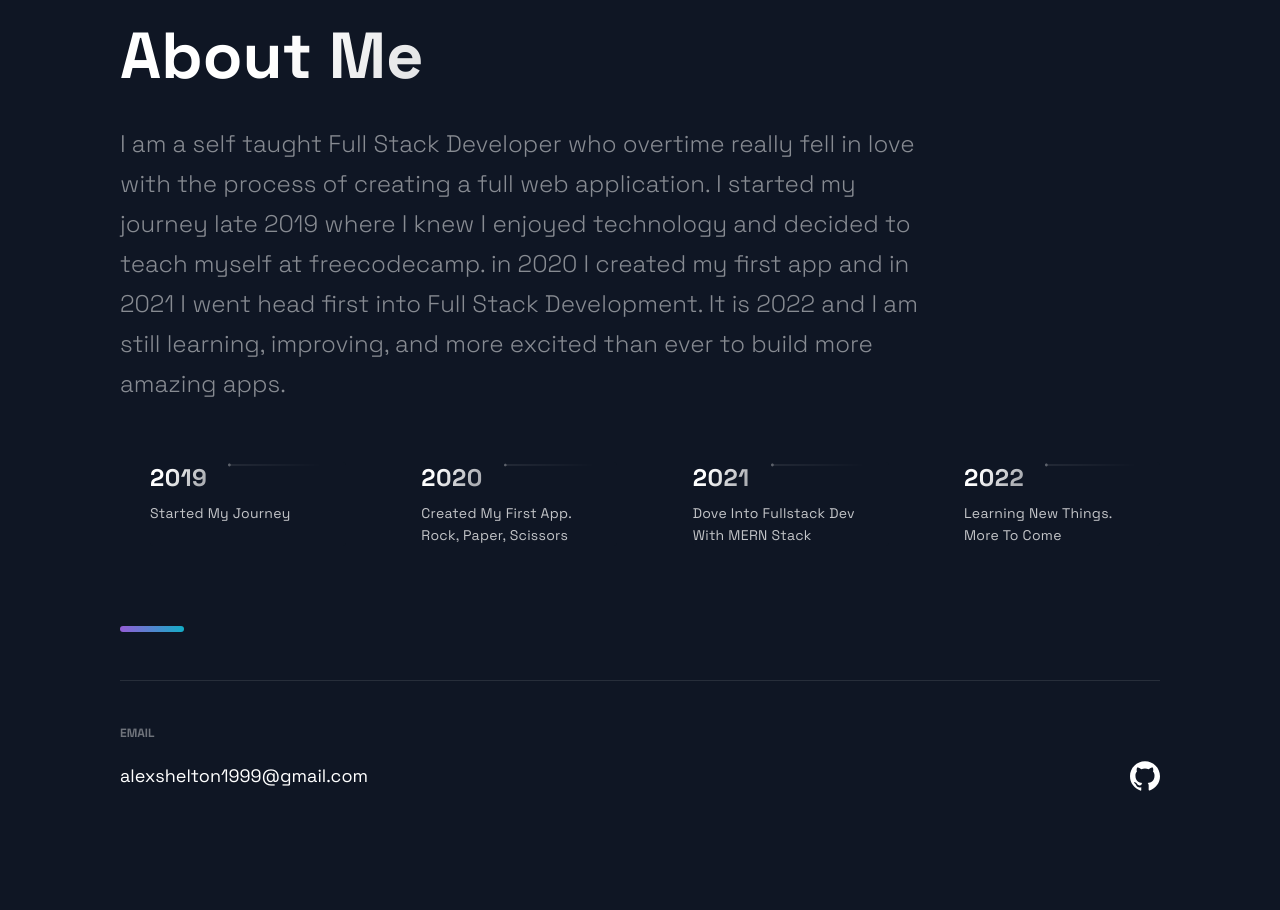
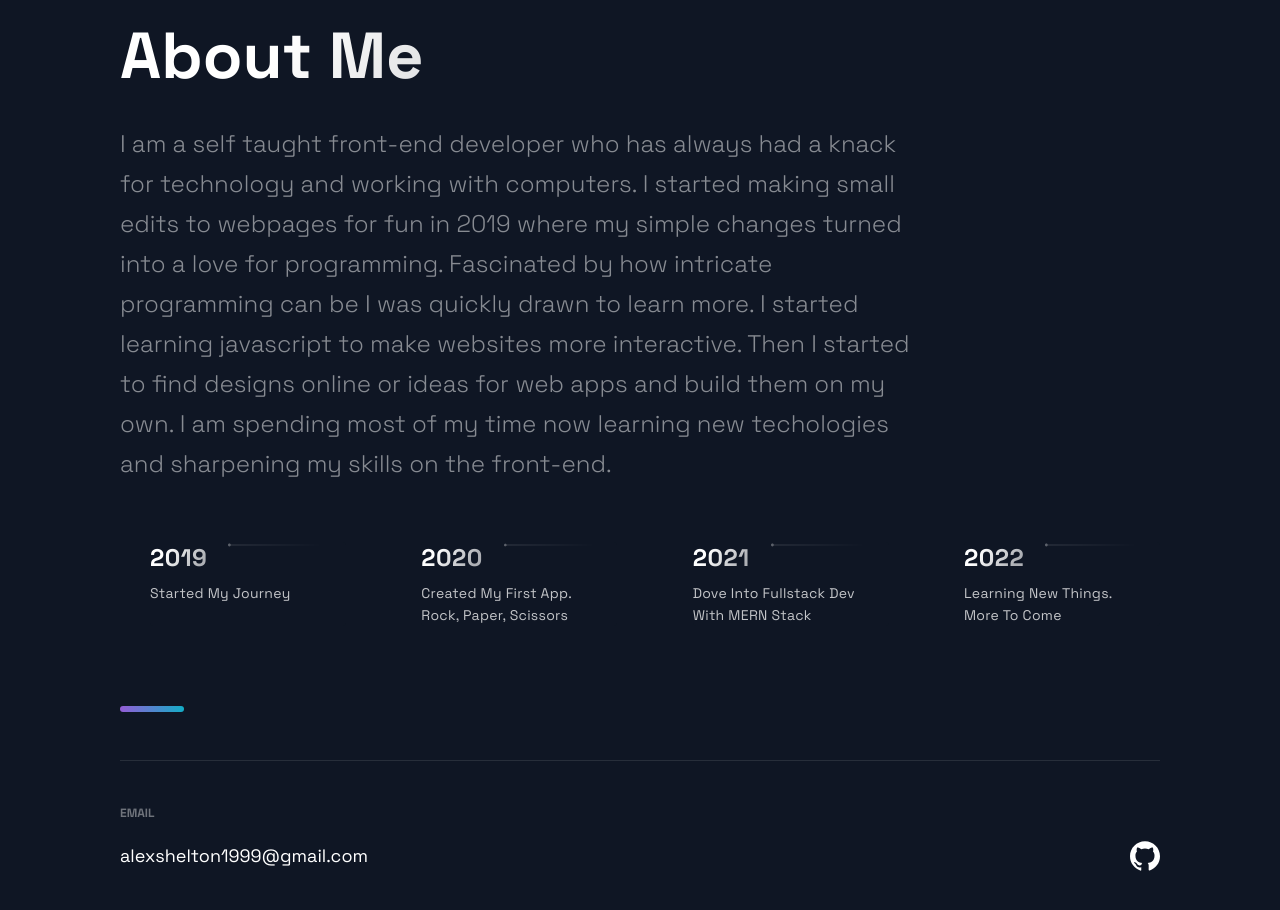
Before and after one commit to Wompato/Dev-Portfolio, a React (Create React App) app: page / in a window 1280 px wide. Shown: the part 3480-4390 px from the top of the page. Before the commit the page ends 4324 px from the top, so only its background shows below. Built offline with nearby package versions, Linux system fonts and the light colour scheme.

Commit message:
Update About.js
Edited the about me description

```diff
--- a/src/components/Sections/About.js
+++ b/src/components/Sections/About.js
@@ -6,13 +6,16 @@ function About() {
       <div className="divider-2"></div>
       <h2 className="section-heading">About Me</h2>
       <p className="about-description">
-        I am a self taught Full Stack Developer who overtime really fell in love
-        with the process of creating a full web application. I started my
-        journey late 2019 where I knew I enjoyed technology and decided to teach
-        myself at freecodecamp. in 2020 I created my first app and in 2021 I
-        went head first into Full Stack Development. It is 2022 and I am still
-        learning, improving, and more excited than ever to build more amazing
-        apps.
+        I am a self taught front-end developer who has always had a knack for
+        technology and working with computers. I started making small edits to
+        webpages for fun in 2019 where my simple changes turned into a love for
+        programming.
+
+        Fascinated by how intricate programming can be I was quickly drawn to learn
+        more. I started learning javascript to make websites more interactive. Then
+        I started to find designs online or ideas for web apps and build them on my
+        own. I am spending most of my time now learning new techologies and sharpening
+        my skills on the front-end.
       </p>
       <ul className="timeline">
         <li className="timeline-item">
```
